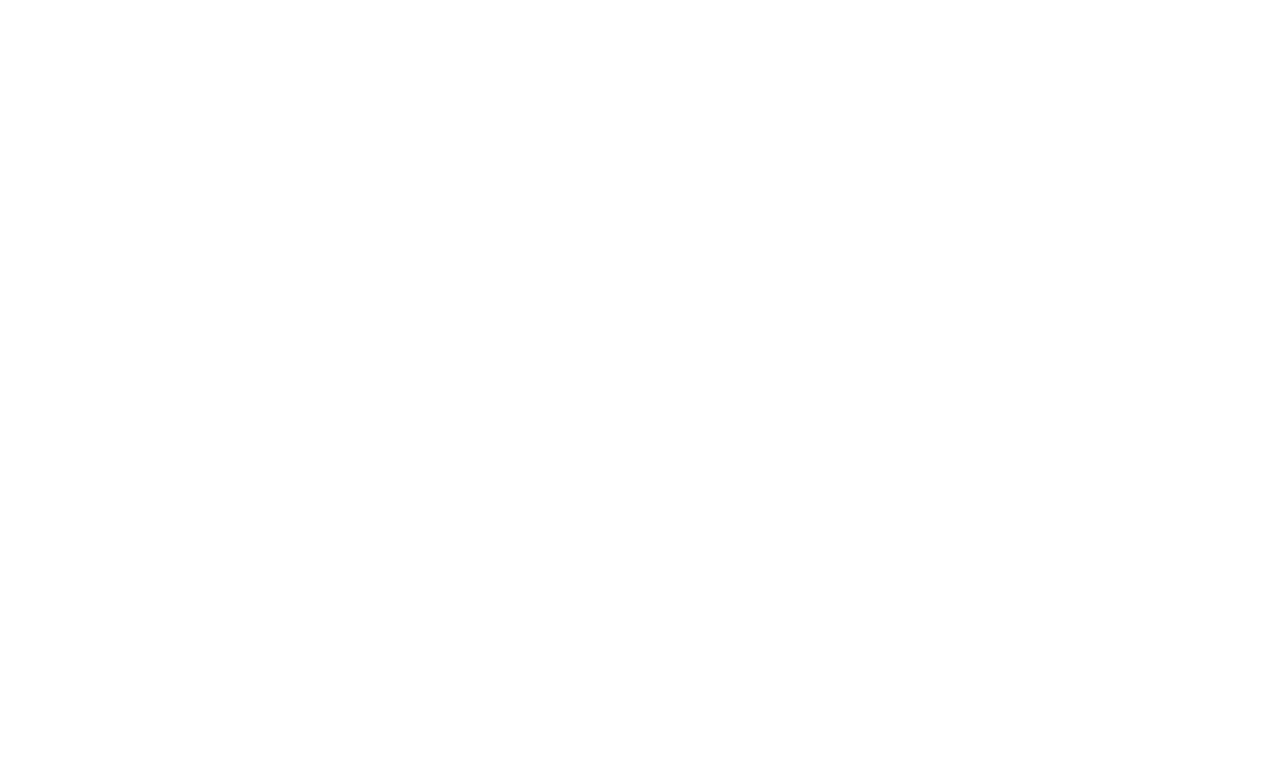
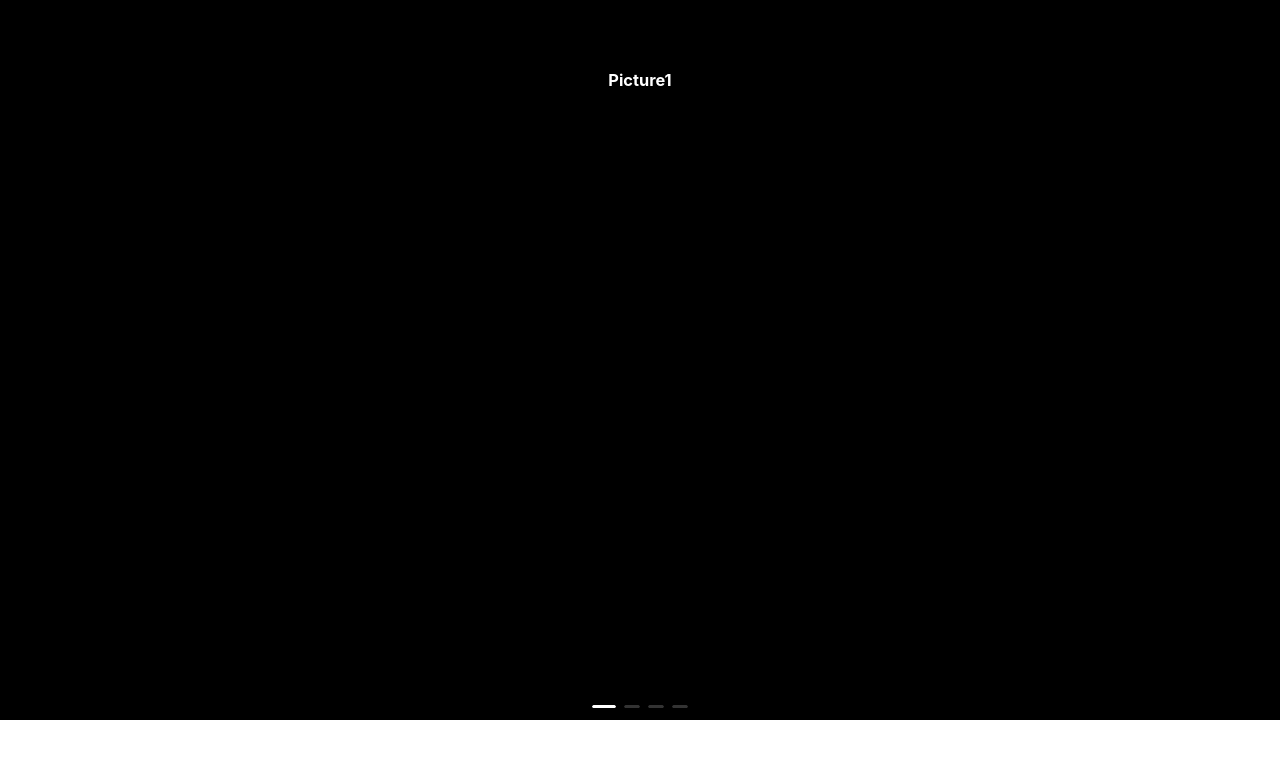
Before and after one commit to AdryDevs/react-front-connected-to-backend-database, a React (Create React App) app: page / in a window 1280 px wide. Shown: the top 758 px of the page. Built offline with nearby package versions, Linux system fonts and the light colour scheme.

Commit message:
styles home

```diff
--- a/src/Containers/Home/Home.jsx
+++ b/src/Containers/Home/Home.jsx
@@ -1,9 +1,38 @@
 import React from 'react'
+import { Carousel } from 'antd';
+import './Home.scss'
 
-const Home = () => (
-    <div>
+const contentStyle = {
+    margin: 0,
+    height: '90vh',
+    color: '#fff',
+    lineHeight: '160px',
+    textAlign: 'center',
+    background: '#000000',
+  };
 
-    </div>
-)
+const Home = () => {
+    const onChange = (currentSlide) => {
+        console.log(currentSlide);
+      };
+      return (
+
+        <Carousel afterChange={onChange}>
+          <div className='homeDesign'>
+            <h3 style={contentStyle}>Picture1</h3>
+          </div>
+          <div>
+            <h3 style={contentStyle}>Picture2</h3>
+          </div>
+          <div>
+            <h3 style={contentStyle}>Picture3</h3>
+          </div>
+          <div>
+            <h3 style={contentStyle}>Picture4</h3>
+          </div>
+        </Carousel>
+
+      );
+    };
 
 export default Home
--- a/src/index.js
+++ b/src/index.js
@@ -3,6 +3,7 @@ import ReactDOM from 'react-dom/client';
 import './index.css';
 import App from './App';
 import reportWebVitals from './reportWebVitals';
+
 
 const root = ReactDOM.createRoot(document.getElementById('root'));
 root.render(
```
